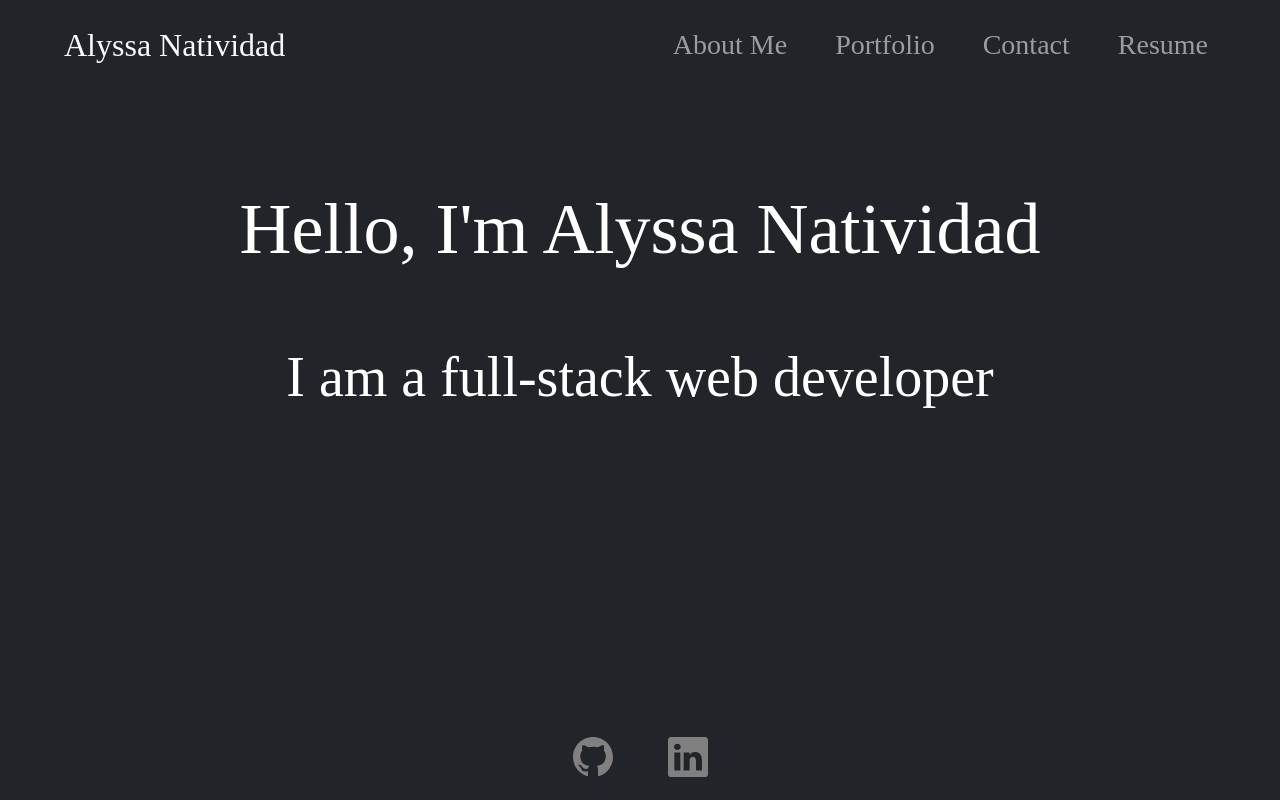
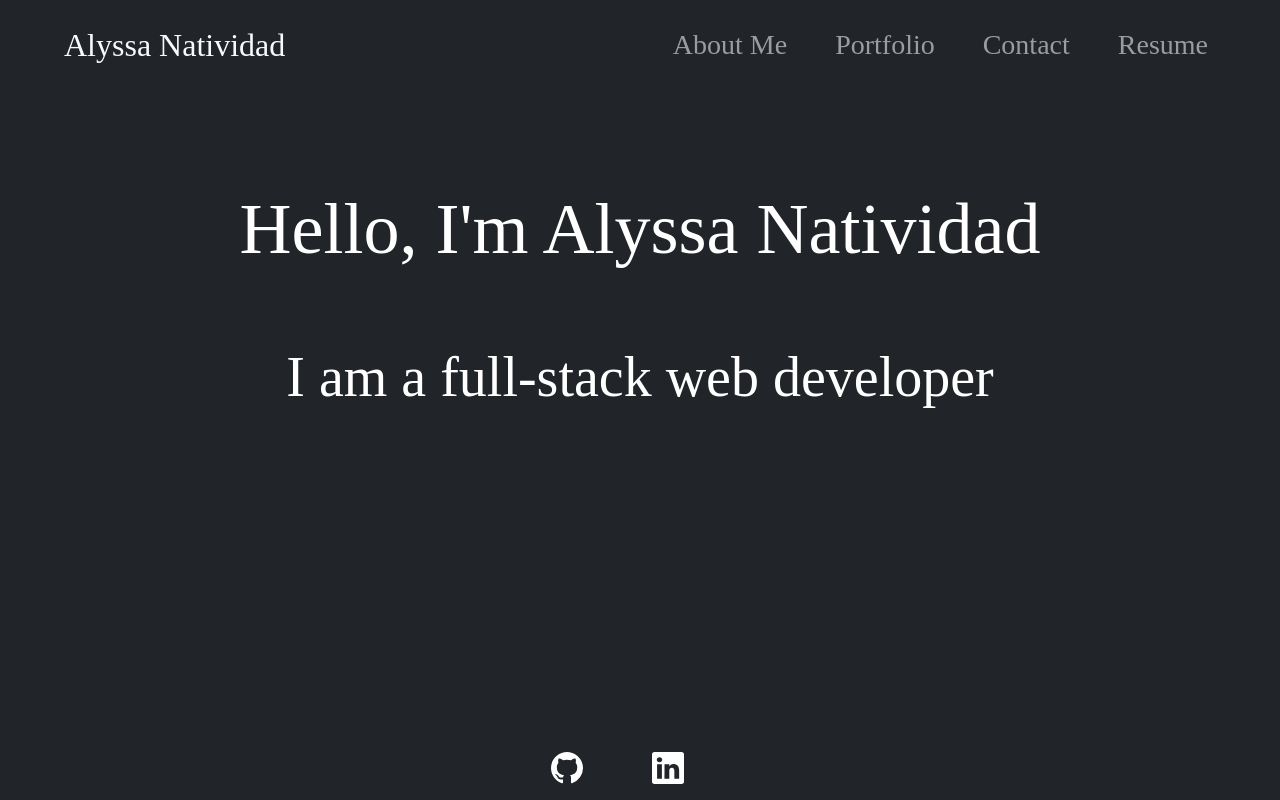
Before and after one commit to alainatividad/React-Portfolio, a React (Create React App) app: page / in a window 1280 px wide. Built offline with nearby package versions, Linux system fonts and the light colour scheme; a web font is replaced by a local one.

Commit message:
Fixed footer logos

```diff
--- a/src/components/Footer.js
+++ b/src/components/Footer.js
@@ -2,47 +2,41 @@ import React from "react";
 
 export default function Footer() {
   return (
-    <footer className="mt-auto py-3">
-      <div className="container">
-        <div className="row justify-content-center">
-          <button type="button" className="col-1 btn btn-outline-dark">
+    <footer className="mt-auto py-3 row d-flex justify-content-center">
       <a
         href="https://www.github.com/alainatividad"
         target="_blank"
         rel="norefferer"
+        className="col-1 align-self-center"
       >
         <svg
           xmlns="http://www.w3.org/2000/svg"
-                width="40"
-                height="40"
-                fill="grey"
+          width="32"
+          height="32"
+          fill="white"
           className="bi bi-github"
           viewBox="0 0 16 16"
         >
           <path d="M8 0C3.58 0 0 3.58 0 8c0 3.54 2.29 6.53 5.47 7.59.4.07.55-.17.55-.38 0-.19-.01-.82-.01-1.49-2.01.37-2.53-.49-2.69-.94-.09-.23-.48-.94-.82-1.13-.28-.15-.68-.52-.01-.53.63-.01 1.08.58 1.23.82.72 1.21 1.87.87 2.33.66.07-.52.28-.87.51-1.07-1.78-.2-3.64-.89-3.64-3.95 0-.87.31-1.59.82-2.15-.08-.2-.36-1.02.08-2.12 0 0 .67-.21 2.2.82.64-.18 1.32-.27 2-.27.68 0 1.36.09 2 .27 1.53-1.04 2.2-.82 2.2-.82.44 1.1.16 1.92.08 2.12.51.56.82 1.27.82 2.15 0 3.07-1.87 3.75-3.65 3.95.29.25.54.73.54 1.48 0 1.07-.01 1.93-.01 2.2 0 .21.15.46.55.38A8.012 8.012 0 0 0 16 8c0-4.42-3.58-8-8-8z" />
         </svg>
       </a>
-          </button>
-          <button type="button" className="col-1 btn btn-outline-dark">
       <a
+        className="col-1 align-self-center"
         href="https://www.linkedin.com/in/alyssa-natividad"
         rel="norefferer"
         target="_blank"
       >
         <svg
           xmlns="http://www.w3.org/2000/svg"
-                width="40"
-                height="40"
-                fill="grey"
+          width="32"
+          height="32"
+          fill="white"
           className="bi bi-linkedin"
           viewBox="0 0 16 16"
         >
           <path d="M0 1.146C0 .513.526 0 1.175 0h13.65C15.474 0 16 .513 16 1.146v13.708c0 .633-.526 1.146-1.175 1.146H1.175C.526 16 0 15.487 0 14.854V1.146zm4.943 12.248V6.169H2.542v7.225h2.401zm-1.2-8.212c.837 0 1.358-.554 1.358-1.248-.015-.709-.52-1.248-1.342-1.248-.822 0-1.359.54-1.359 1.248 0 .694.521 1.248 1.327 1.248h.016zm4.908 8.212V9.359c0-.216.016-.432.08-.586.173-.431.568-.878 1.232-.878.869 0 1.216.662 1.216 1.634v3.865h2.401V9.25c0-2.22-1.184-3.252-2.764-3.252-1.274 0-1.845.7-2.165 1.193v.025h-.016a5.54 5.54 0 0 1 .016-.025V6.169h-2.4c.03.678 0 7.225 0 7.225h2.4z" />
         </svg>
       </a>
-          </button>
-        </div>
-      </div>
     </footer>
   );
 }
```
Lines whose indentation alone changed are shown as unchanged.
